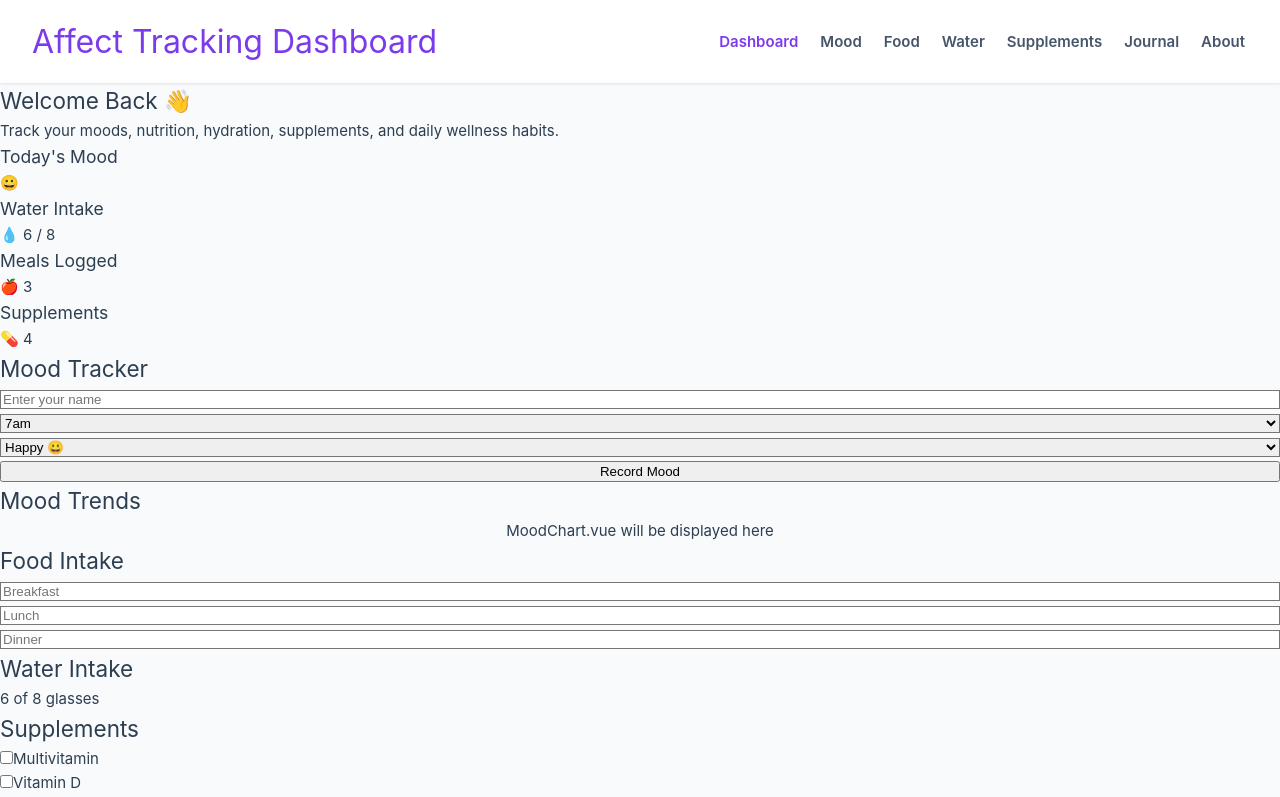
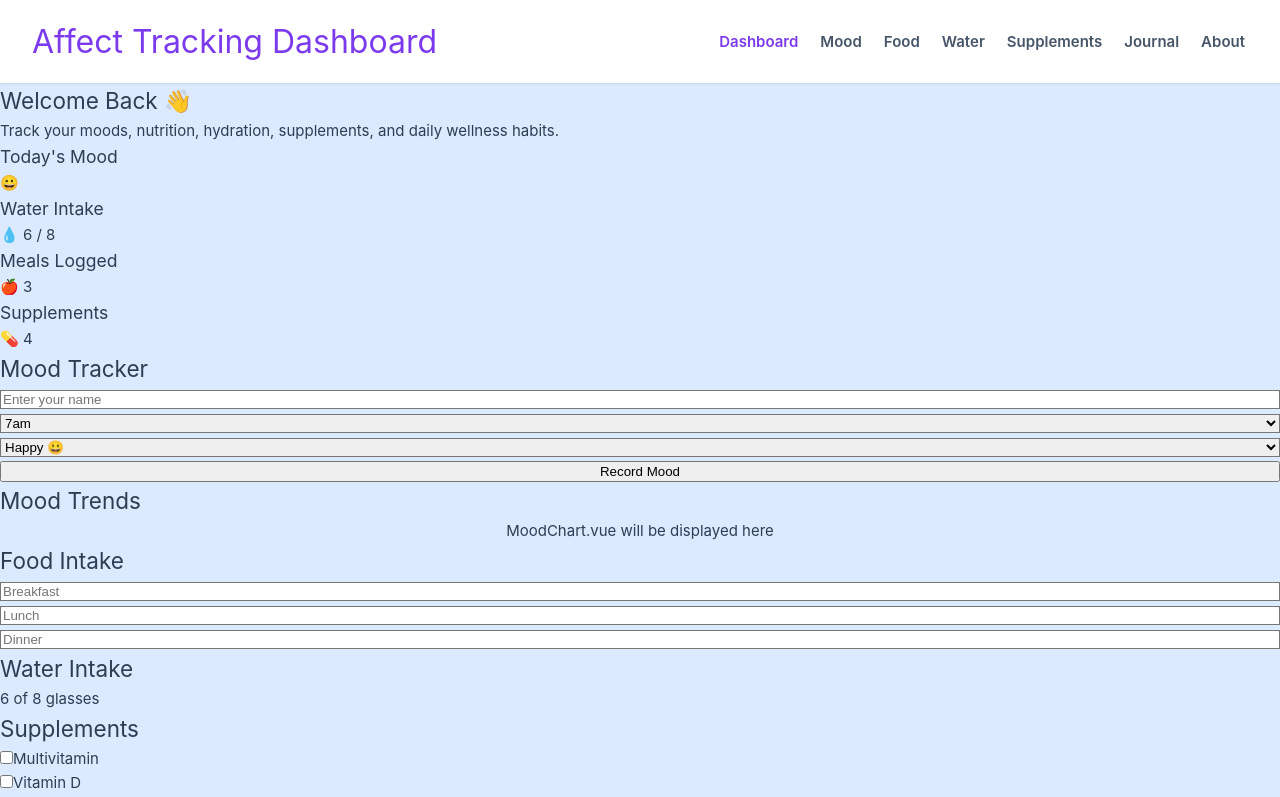
Before and after one commit to llcain/affecttracking, a Vue app in the folder Affect-Tracking-App/: page / in a window 1280 px wide. Shown: the top 797 px of the page. Built offline with nearby package versions, Linux system fonts and the light colour scheme.

Commit message:
changed app background color

```diff
--- a/Affect-Tracking-App/src/App.vue
+++ b/Affect-Tracking-App/src/App.vue
@@ -25,10 +25,10 @@ main.app
 <style scoped>
 .app {
   min-height: 100vh;
-  background: #f8fafc;
-}
+  background-color: #DBEAFE;
+  }
 
-.navbar {
+  .navbar {
   display: flex;
   justify-content: space-between;
   align-items: center;
```
